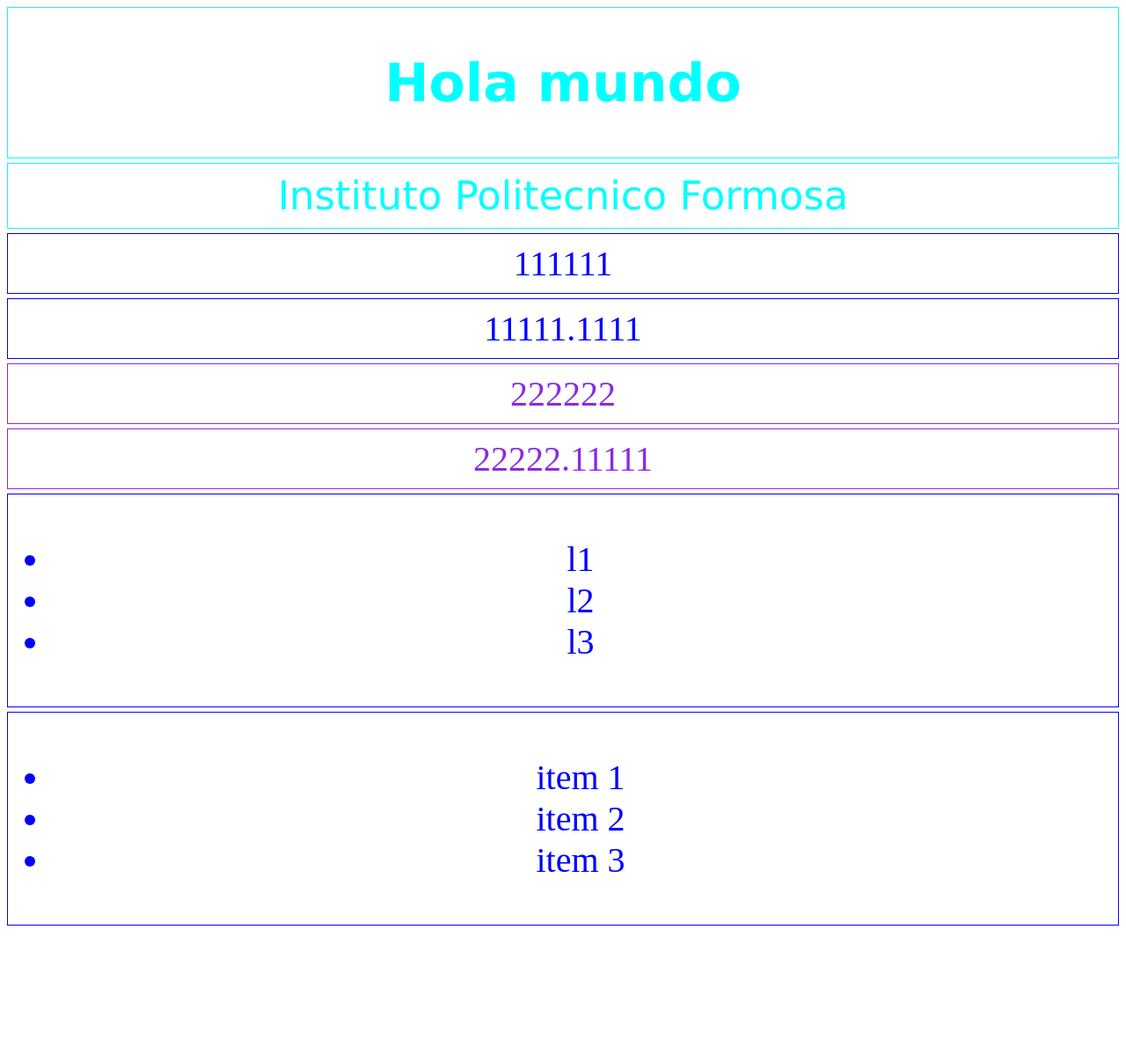
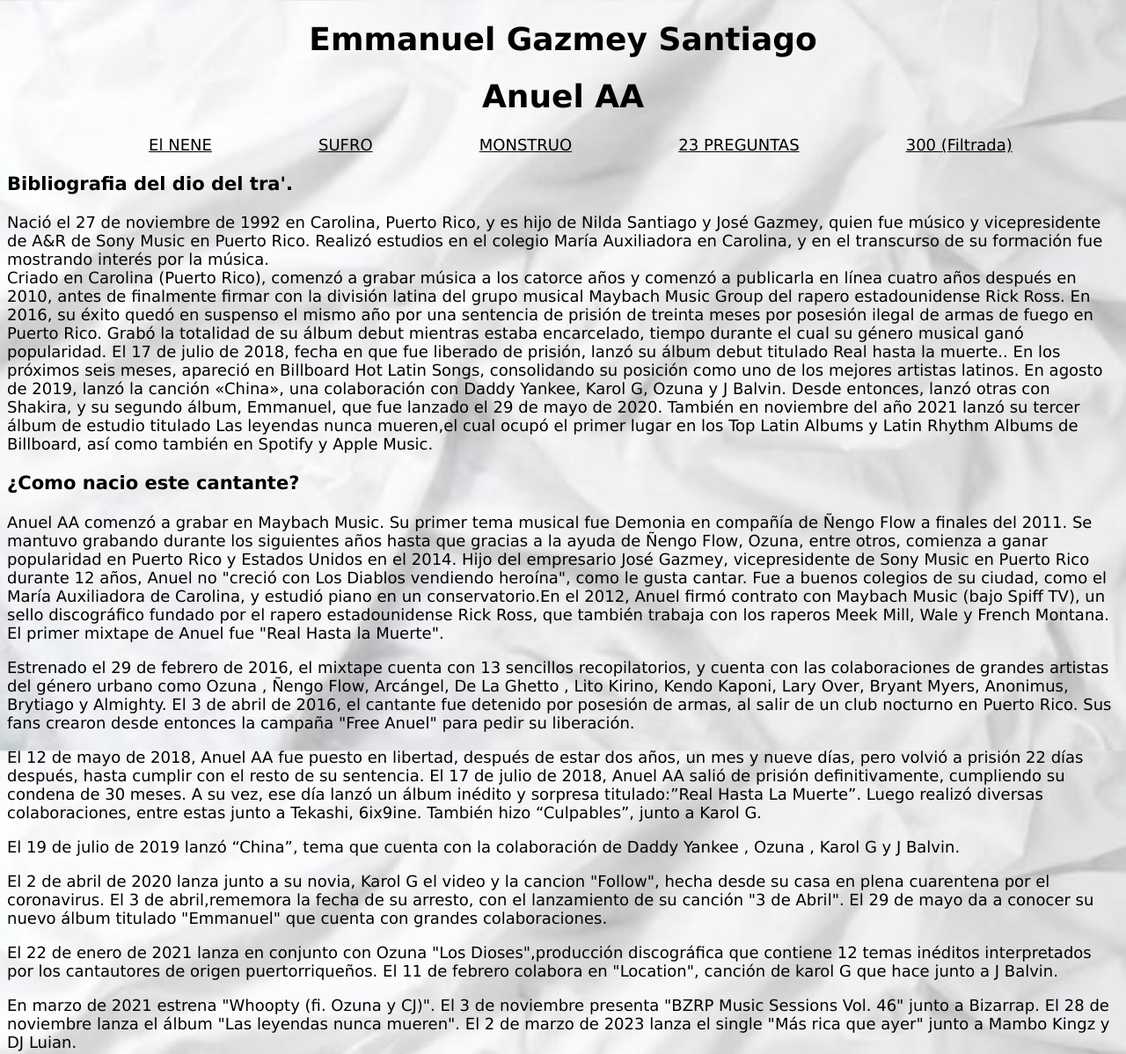
Before and after one commit to MrTex09/Grupo-1, a plain HTML site: page leandrovera/index.html in a window 1280 px wide. Shown: the top 1198 px of the page at 88% size. Before the commit the page ends 1060 px from the top, so only its background shows below. Drawn offline with Linux system fonts and the light colour scheme; files that its build step writes are made by us from their sources.

Commit message:
Nueva interfaz

```diff
--- a/leandrovera/index.html
+++ b/leandrovera/index.html
@@ -1,44 +1,107 @@
 <!DOCTYPE html>
 <html lang="en">
+
 <head>
     <meta charset="UTF-8">
     <meta http-equiv="X-UA-Compatible" content="IE=edge">
     <meta name="viewport" content="width=device-width, initial-scase=1.0">
-    <title>CSS introduccion</title>
+    <title>Anuel AA</title>
 
-<link rel="stylesheet" href="./css/style.css">
+    <link rel="stylesheet" href="./style.css">
 </head>
+
 <body>
-<div style="font-size:30px; font-family: Verdana, Geneva, Tahoma, sans-serif;">
- <center> <h1>Hola mundo</h1> </center>
-</div>
 
-    <div style="font-size: 45px;font-family: Verdana, Geneva, Tahoma, sans-serif;">
-   <center>Instituto Politecnico Formosa</center>
-    </div>
+    <header>
+        <center>
+            <h1>Emmanuel Gazmey Santiago</h1>
+        </center>
+        <center>
+            <h1>Anuel AA</h1>
+        </center>
+    </header>
 
-<div class="mi-div" >111111</div>
-<div class="mi-div" >11111.1111</div>
-<div id="un-id" >222222</div>
-<div id="un-id" >22222.11111</div>
+    <nav>
+        <ul>
+            <li><a href="https://www.youtube.com/watch?v=yoRD925i6II" target="_blank">El NENE</a></li>
+            <li><a href="https://www.youtube.com/watch?v=WFvpLGjv9ig" target="_blank">SUFRO</a></li>
+            <li><a href="https://www.youtube.com/watch?v=hL8JkYK5Ab4" target="_blank">MONSTRUO</a></li>
+            <li><a href="https://www.youtube.com/watch?v=5Bcs0me4u8g" target="_blank">23 PREGUNTAS</a></li>
+            <li><a href="https://www.youtube.com/watch?v=P1J1TzI8d6k" target="_blank">300 (Filtrada)</a></li>
+        </ul>
+    </nav>
 
-<div class="mi-div"><ul>
-<li id="segundo-id">l1</li>
-<li id="segundo-id">l2</li>
-<li id="segundo-id">l3</li>
-</ul></div>
+    <main>
+        <h3>Bibliografia del dio del tra'.</h3>
 
-<div class="mi-div">
-<ul>
-    <li>item 1</li>
-    <li>item 2</li>
-    <li>item 3</li>
-</ul></div>
+        <section>Nació el 27 de noviembre de 1992 en Carolina, Puerto Rico, y es hijo de Nilda Santiago y José Gazmey,
+            quien fue músico y vicepresidente de A&R de Sony Music en Puerto Rico. Realizó estudios en el colegio María
+            Auxiliadora en Carolina, y en el transcurso de su formación fue mostrando interés por la música.</section>
+        <section>Criado en Carolina (Puerto Rico), comenzó a grabar música a los catorce años y comenzó a publicarla en
+            línea cuatro años después en 2010, antes de finalmente firmar con la división latina del grupo musical
+            Maybach Music Group del rapero estadounidense Rick Ross.
+            En 2016, su éxito quedó en suspenso el mismo año por una sentencia de prisión de treinta meses por posesión
+            ilegal de armas de fuego en Puerto Rico. Grabó la totalidad de su álbum debut mientras estaba encarcelado,
+            tiempo durante el cual su género musical ganó popularidad. El 17 de julio de 2018, fecha en que fue liberado
+            de prisión, lanzó su álbum debut titulado Real hasta la muerte.. En los próximos seis meses, apareció en
+            Billboard Hot Latin Songs, consolidando su posición como uno de los mejores artistas latinos. En agosto de
+            2019, lanzó la canción «China», una colaboración con Daddy Yankee, Karol G, Ozuna y J Balvin. Desde
+            entonces, lanzó otras con Shakira, y su segundo álbum, Emmanuel, que fue lanzado el 29 de mayo de 2020.
+            También en noviembre del año 2021 lanzó su tercer álbum de estudio titulado Las leyendas nunca mueren,el
+            cual ocupó el primer lugar en los Top Latin Albums y Latin Rhythm Albums de Billboard, así como también en
+            Spotify y Apple Music.</section>
 
+        <h3> ¿Como nacio este cantante?</h3>
+        <p>Anuel AA comenzó a grabar en Maybach Music. Su primer tema musical fue Demonia en compañía de Ñengo Flow a
+            finales del 2011. Se mantuvo grabando durante los siguientes años hasta que gracias a la ayuda de Ñengo
+            Flow, Ozuna, entre otros, comienza a ganar popularidad en Puerto Rico y Estados Unidos en el 2014.
+            Hijo del empresario José Gazmey, vicepresidente de Sony Music en Puerto Rico durante 12 años, Anuel no
+            "creció con Los Diablos vendiendo heroína", como le gusta cantar. Fue a buenos colegios de su ciudad, como
+            el María Auxiliadora de Carolina, y estudió piano en un conservatorio.En el 2012, Anuel firmó contrato con
+            Maybach Music (bajo Spiff TV), un sello discográfico fundado por el rapero estadounidense Rick Ross, que
+            también trabaja con los raperos Meek Mill, Wale y French Montana. El primer mixtape de Anuel fue "Real Hasta
+            la Muerte".
+
+        <p>Estrenado el 29 de febrero de 2016, el mixtape cuenta con 13 sencillos recopilatorios, y cuenta con las
+            colaboraciones de grandes artistas del género urbano como Ozuna , Ñengo Flow, Arcángel, De La Ghetto , Lito
+            Kirino, Kendo Kaponi, Lary Over, Bryant Myers, Anonimus, Brytiago y Almighty. El 3 de abril de 2016, el
+            cantante fue detenido por posesión de armas, al salir de un club nocturno en Puerto Rico. Sus fans crearon
+            desde entonces la campaña "Free Anuel" para pedir su liberación.</p>
+
+        <p>El 12 de mayo de 2018, Anuel AA fue puesto en libertad, después de estar dos años, un mes y nueve días, pero
+            volvió a prisión 22 días después, hasta cumplir con el resto de su sentencia. El 17 de julio de 2018, Anuel
+            AA salió de prisión definitivamente, cumpliendo su condena de 30 meses. A su vez, ese día lanzó un álbum
+            inédito y sorpresa titulado:”Real Hasta La Muerte”. Luego realizó diversas colaboraciones, entre estas junto
+            a Tekashi, 6ix9ine. También hizo “Culpables”, junto a Karol G. </p>
+
+        <p>El 19 de julio de 2019 lanzó “China”, tema que cuenta con la colaboración de Daddy Yankee , Ozuna , Karol G
+            y J Balvin.</p>
+
+        <p>El 2 de abril de 2020 lanza junto a su novia, Karol G el video y la cancion "Follow", hecha desde su casa en
+            plena cuarentena por el coronavirus. El 3 de abril,rememora la fecha de su arresto, con el lanzamiento de su
+            canción "3 de Abril". El 29 de mayo da a conocer su nuevo álbum titulado "Emmanuel" que cuenta con grandes
+            colaboraciones.</p>
+
+        <p>El 22 de enero de 2021 lanza en conjunto con Ozuna "Los Dioses",producción discográfica que contiene 12
+            temas inéditos interpretados por los cantautores de origen puertorriqueños. El 11 de febrero colabora en
+            "Location", canción de karol G que hace junto a J Balvin.</p>
+
+        <p> En marzo de 2021 estrena "Whoopty (fi. Ozuna y CJ)".
+            El 3 de noviembre presenta "BZRP Music Sessions Vol. 46" junto a Bizarrap.
+
+            El 28 de noviembre lanza el álbum "Las leyendas nunca mueren".
+
+            El 2 de marzo de 2023 lanza el single "Más rica que ayer" junto a Mambo Kingz y DJ Luian.</p> </p>
+
+    </main>
+
+    <footer>
+
+        <img src="01-anuel-aa-2020-cr-Familia-Gazmey-billboard-1548-1590610966.webp" alt="Dio del tra'">
+
+
+    </footer>
 
 </body>
 
-
-
-
 </html>
--- a/leandrovera/style.css
+++ b/leandrovera/style.css
@@ -1,43 +1,25 @@
-div {
-    background-color: blacks;
-    padding: 0px;
-    border: 1px solid;
-    margin-bottom: 5px;
-    padding: 10px;
-text-align: center;
-font-size: 40px;
-color: aqua;
+* {
+    color: black;
+    font-style: normal;
+    font-family: Verdana, Geneva, Tahoma, sans-serif;
 }
 
-/*selector de clase */
-
-.mi-div {
-    color: blue;
+body {
+    background-image: url(449944d22ec236b0ec773692f6ea38a5.jpg);
+    background-repeat: no-repeat;
+    background-attachment: fixed;
+    background-size: cover;
+    font-size: large;
 }
 
-/* selector de id */
-
-#un-id {
-color: blueviolet;
+nav ul {
+    display: flex;
+    justify-content: space-evenly;
+    list-style: none;
 }
 
-.primer-div {
-    display: block;
-display: inline;
-overflow: auto;
+footer {
+    justify-content: center;
+    display: flex;
+    height: 40vh;
 }
-
-#segundo.div {
-margin-top: 30px;
-margin-bottom: 5px;
-}
-
-/*-----------------------*/
-
-ul {
-    color: brown;
-}
-
-ul > li {
-    color: blue;
-}
```
Also changed, not shown: leandrovera/01-anuel-aa-2020-cr-Familia-Gazmey-billboard-1548-1590610966.webp (added), leandrovera/449944d22ec236b0ec773692f6ea38a5.jpg (added), leandrovera/tapestry,720x-pad,600x600,f8f8f8.jpg (added).
